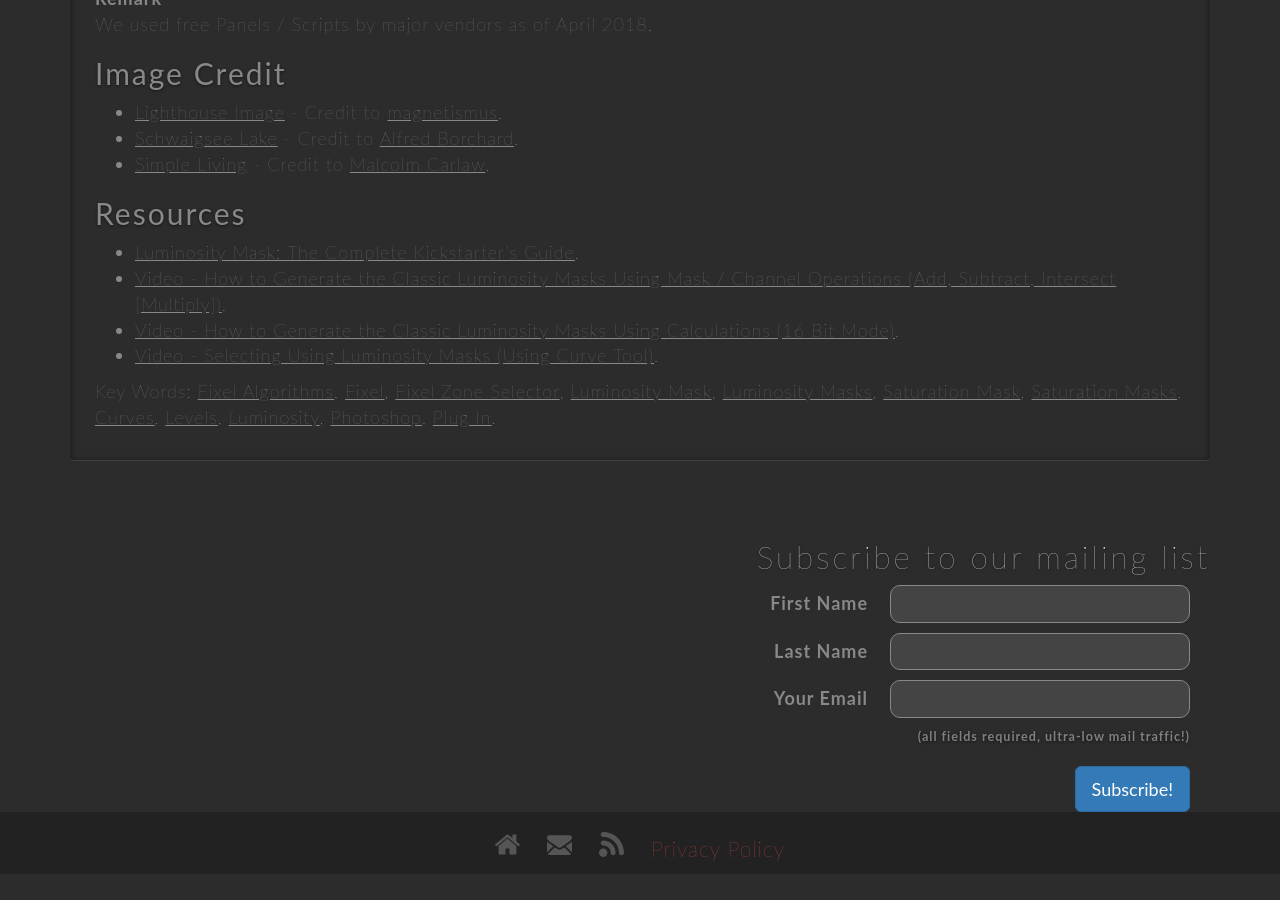
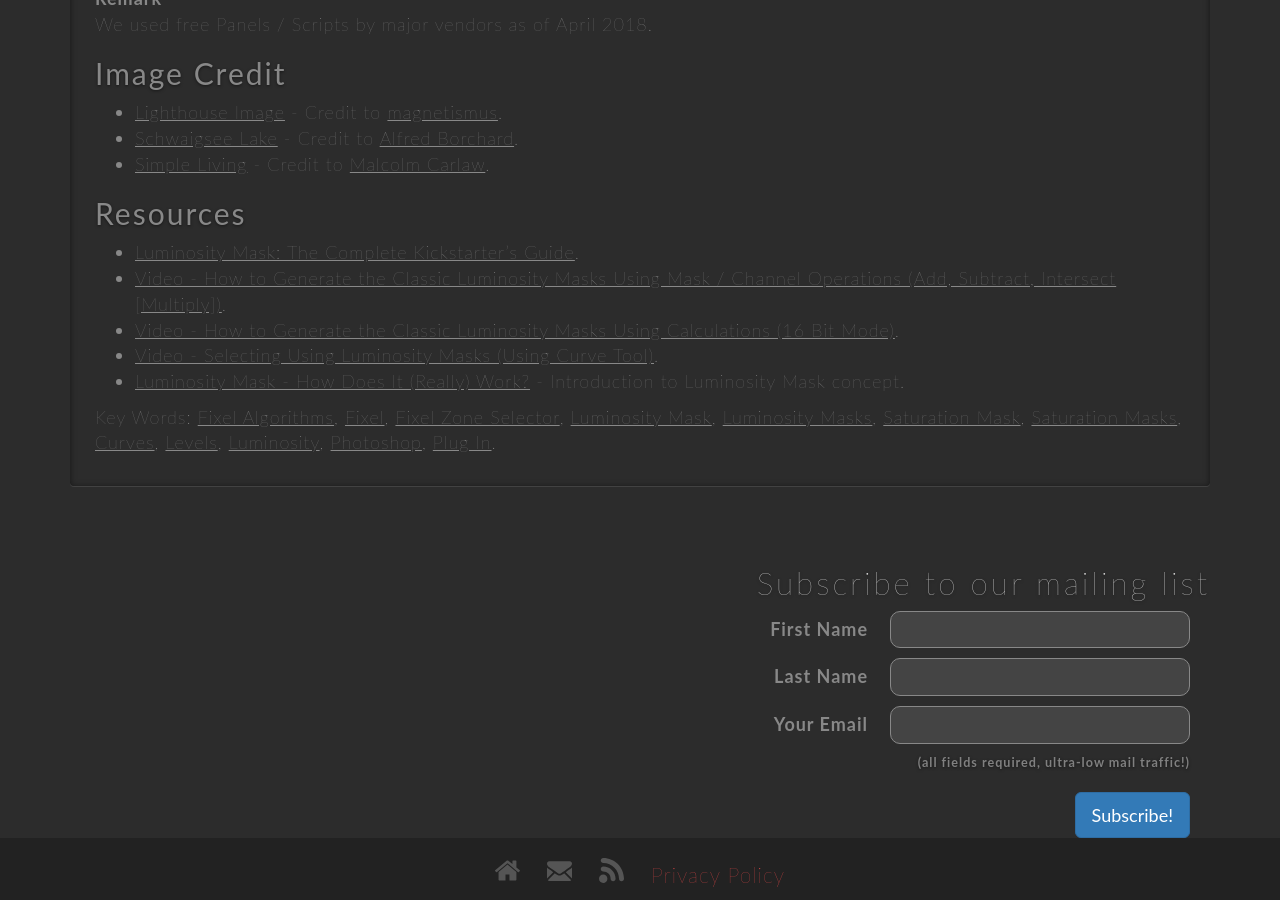
Before and after one commit to FixelAlgorithmsTeam/fixel, a Jekyll site: the page built from _posts/2018-11-30-luminosity-mask-002.md, in a window 1280 px wide and 900 px high, scrolled down 11461 px. Built offline with Jekyll 4.4.1, drawn with Linux system fonts in a browser that asks for light colours; nearby versions of some CDN libraries; formulas are drawn with MathJax 3; comment, search, counter and statistics services are not loaded; before the commit the page ends 12335 px from its top, so only the background shows below that.

Commit message:
New 	- 	Update Blog Post Luminosity Mask 002. Fixed 	- 	B Known Issues 	-	C To Do 	- 	Enable MathJax (See documentation). Remarks 	- 	E

```diff
--- a/_posts/2018-11-30-luminosity-mask-002.md
+++ b/_posts/2018-11-30-luminosity-mask-002.md
@@ -231,6 +231,7 @@ We used free Panels / Scripts by major vendors as of April 2018.
  *  [Video - How to Generate the Classic Luminosity Masks Using Mask / Channel Operations (Add, Subtract, Intersect [Multiply])](https://www.youtube.com/watch?v=xvjno4d8uJ8).
  *  [Video - How to Generate the Classic Luminosity Masks Using Calculations (16 Bit Mode)](https://www.youtube.com/watch?v=43JbFIOckrM).
  *  [Video - Selecting Using Luminosity Masks (Using Curve Tool)](https://www.youtube.com/watch?v=la-zWPwjuQw).
+ *	[Luminosity Mask - How Does It (Really) Work?](https://fixelalgorithms.co/news/2018/03/luminosity-mask-001/index.html) - Introduction to Luminosity Mask concept.
 
 
 <!-- This is commented out -->
```
